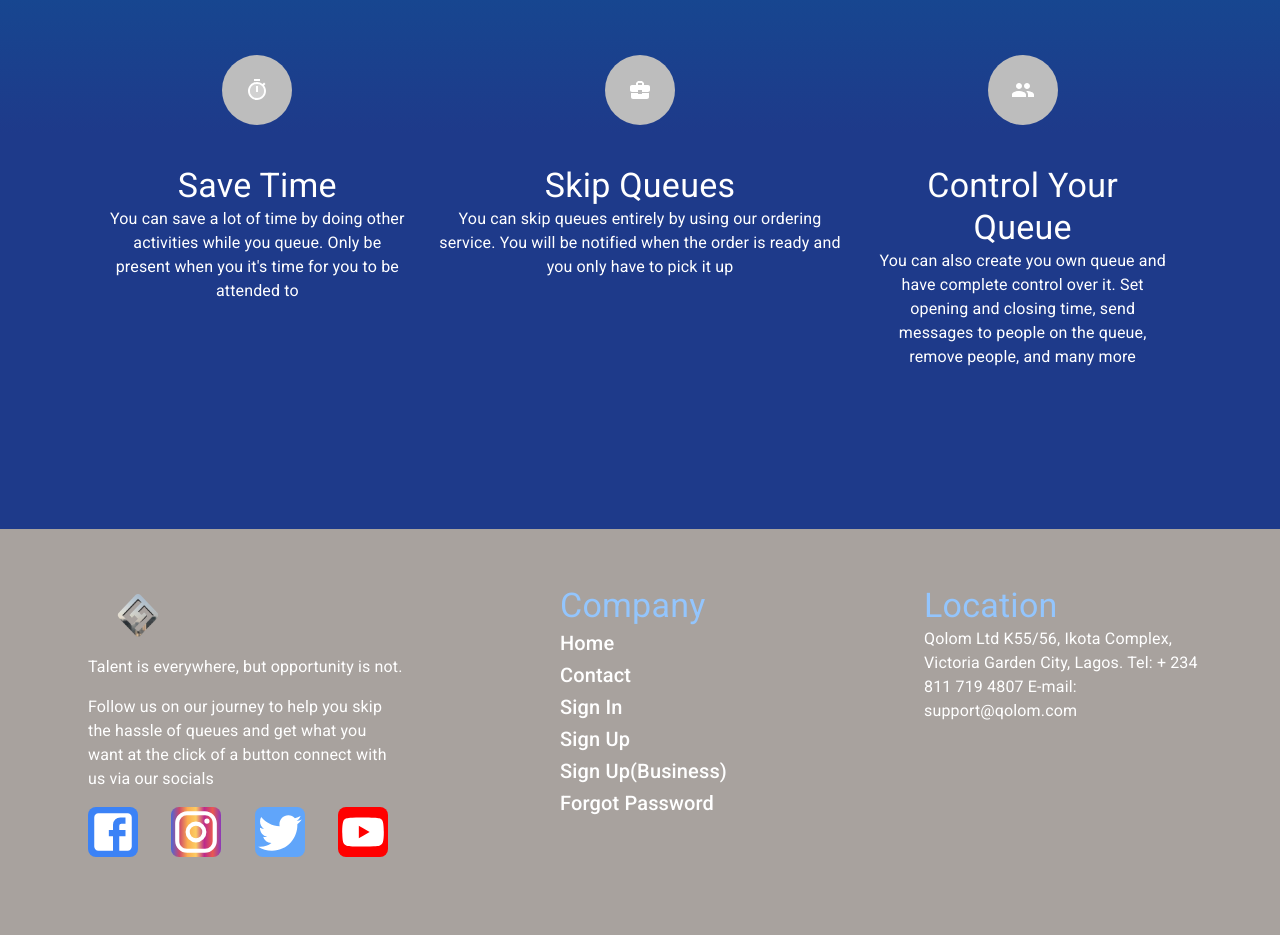
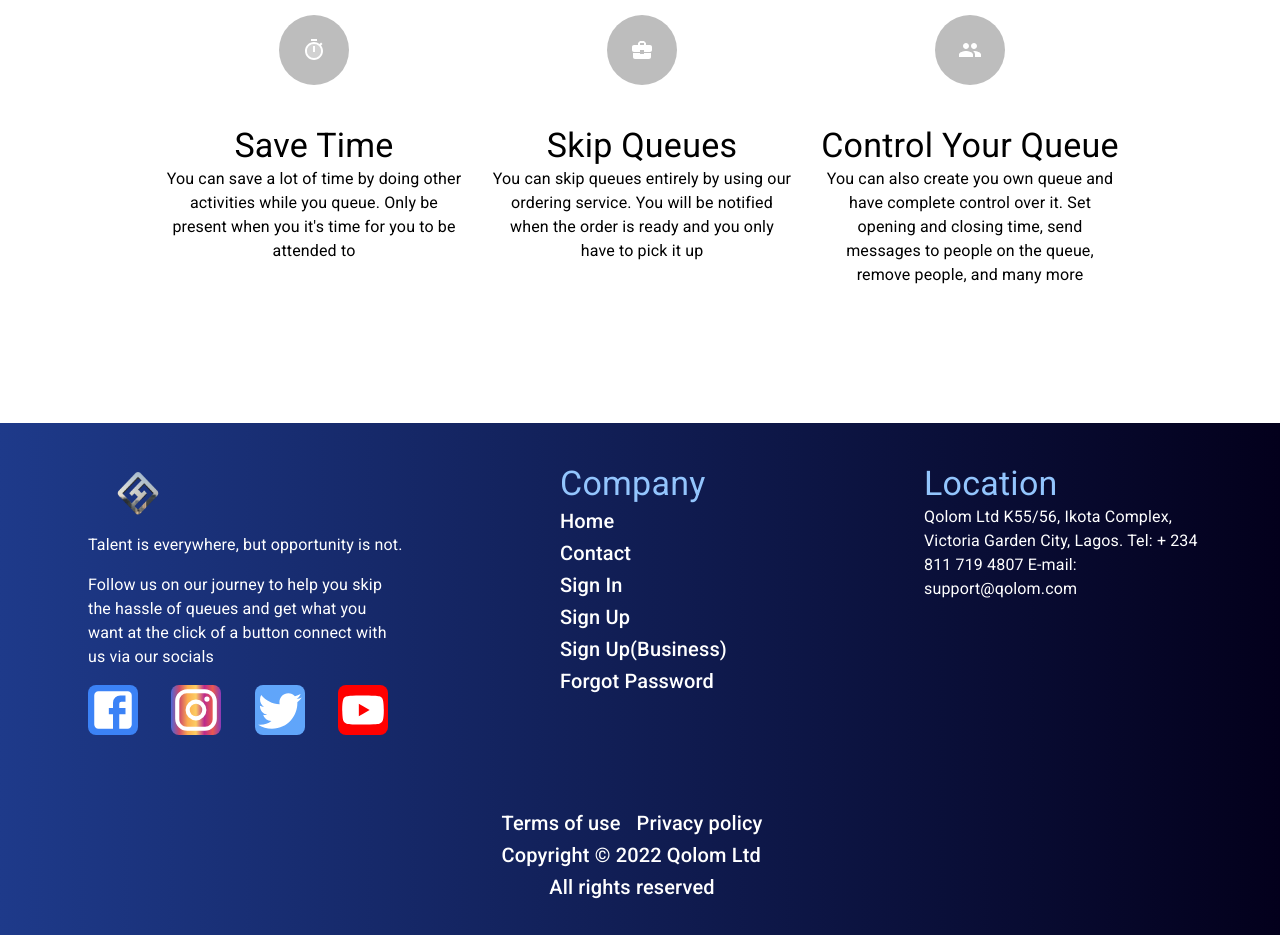
Before and after one commit to Efiamotu-1/qolom, a React (Create React App) app: page / in a window 1280 px wide. Shown: the part 917-1852 px from the top of the page. Built offline with nearby package versions, Linux system fonts and the light colour scheme.

Commit message:
new changes

```diff
--- a/src/components/Footer.js
+++ b/src/components/Footer.js
@@ -22,7 +22,7 @@ function Footer() {
   return (
 
 
-    <Grid container spacing={2} sx={{ background : '#a8a29e', color : 'white', display : 'flex', justifyContent : 'center', pt : 5, pb : 20}}>
+    <Grid container spacing={2} sx={{ color : 'white', display : 'flex', justifyContent : 'center', pt : 5, pb : 20}}>
   <Grid item xs={12} md={4} lg={4} sx={{ml : 5, mb : 4 }}>
   <img
             src={Logo}
--- a/src/pages/LandingPage.js
+++ b/src/pages/LandingPage.js
@@ -6,14 +6,15 @@ import Logo from "../assests/images/logo-mock-removebg-preview.png";
 import Carousels from "../components/Carousel";
 import Footer from "../components/Footer";
 
-import { Grid, Avatar } from "@mui/material";
+import { Grid, Avatar, Box } from "@mui/material";
 import { BusinessCenter, People, TimerTwoTone } from "@mui/icons-material";
 import {Typography } from '@mui/material'
 // background: "linear-gradient(to left ,#03001c, #1E3A8A);",
 
 let useStyles = makeStyles({
   layoutBackground: {
-    background: "linear-gradient(to bottom ,#0891b2, #0369a1, #1E3A8A, #1e3a8a, #03001c);",
+background: "linear-gradient(to left ,#03001c, #1E3A8A);",
+
   },
   hover: {
     "&:hover": {
@@ -57,20 +58,24 @@ function LandingPage() {
 
       <Carousels />
 
-      <Grid container spacing={4} sx={{color : 'white', display : 'flex', justifyContent : 'center', py : 20}}>
+      <Grid container spacing={4} sx={{background :'white', color :'black', display : 'flex', justifyContent : 'center', py : 15}}>
         <Grid item xs={12} md={3} lg={3}>
+          <Box sx={{width : 300, margin : 'auto'}}>
           <Avatar sx={{width : '70px', height : '70px', margin : 'auto', mb : 5}}>
            <TimerTwoTone />
          </Avatar>
 
           <Typography variant="h4" align="center">Save Time</Typography>
-          <Typography paragraph align="center">
+          <Typography paragraph align="center" >
             You can save a lot of time by doing other activities while you
             queue. Only be present when you it's time for you to be attended to
           </Typography>
+          </Box>
         </Grid>
 
-        <Grid item xs={12} md={4} lg={4} >
+        <Grid item xs={12} md={3} lg={3} >
+        <Box sx={{width : 300, margin : 'auto'}}>
+
         <Avatar sx={{width : '70px', height : '70px', margin : 'auto', mb : 5}}>
            <BusinessCenter />
          </Avatar>
@@ -79,9 +84,12 @@ function LandingPage() {
             You can skip queues entirely by using our ordering service. You will
             be notified when the order is ready and you only have to pick it up
           </Typography>
+          </Box>
         </Grid>
 
         <Grid item xs={12} md={3} lg={3}>
+        <Box sx={{width : 300, margin : 'auto'}}>
+
         <Avatar sx={{width : '70px', height : '70px', margin : 'auto', mb : 5}}>
            <People />
          </Avatar>
@@ -93,6 +101,7 @@ function LandingPage() {
             Set opening and closing time, send messages to people on the queue,
             remove people, and many more
           </Typography>
+          </Box>
         </Grid>
       </Grid>
 
```
